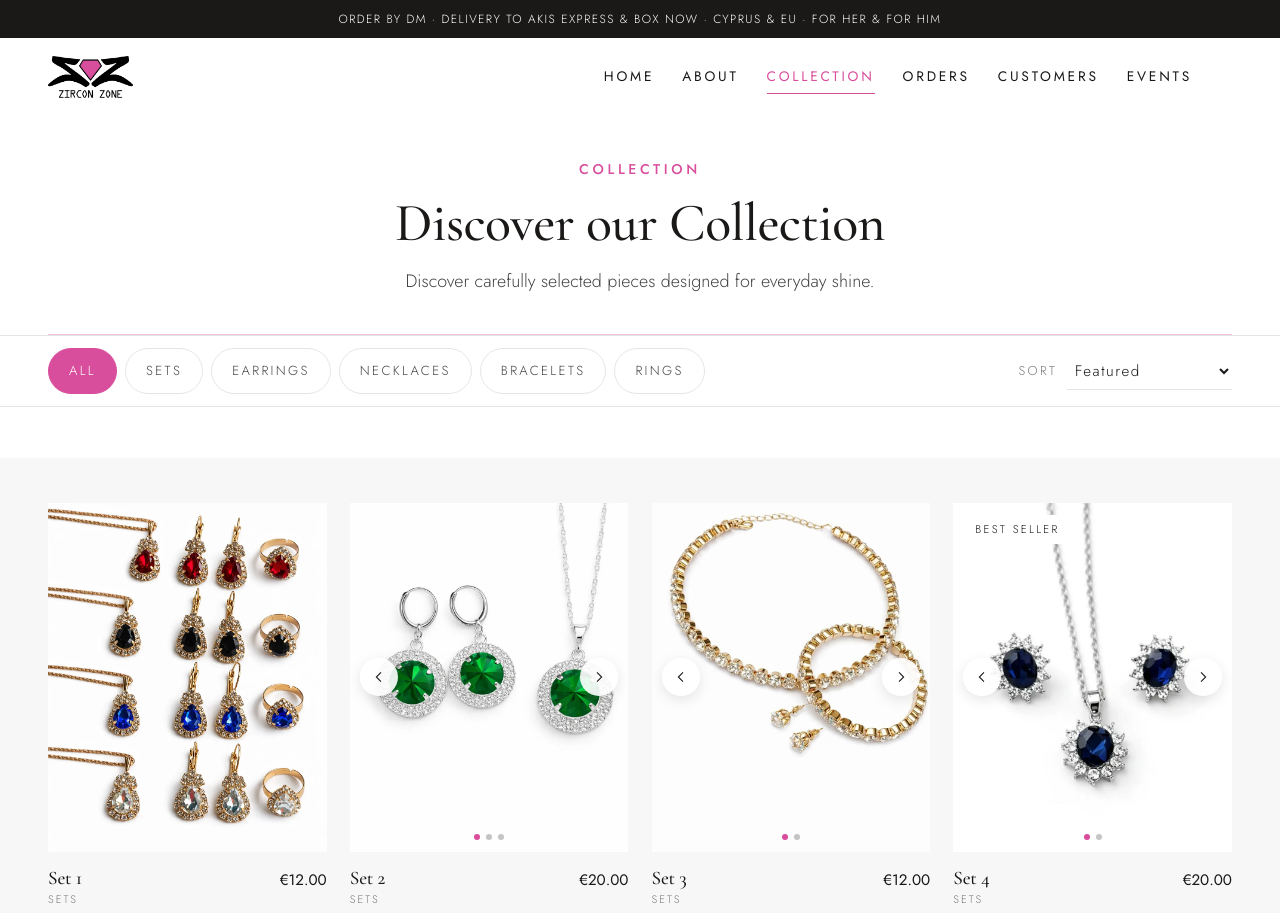
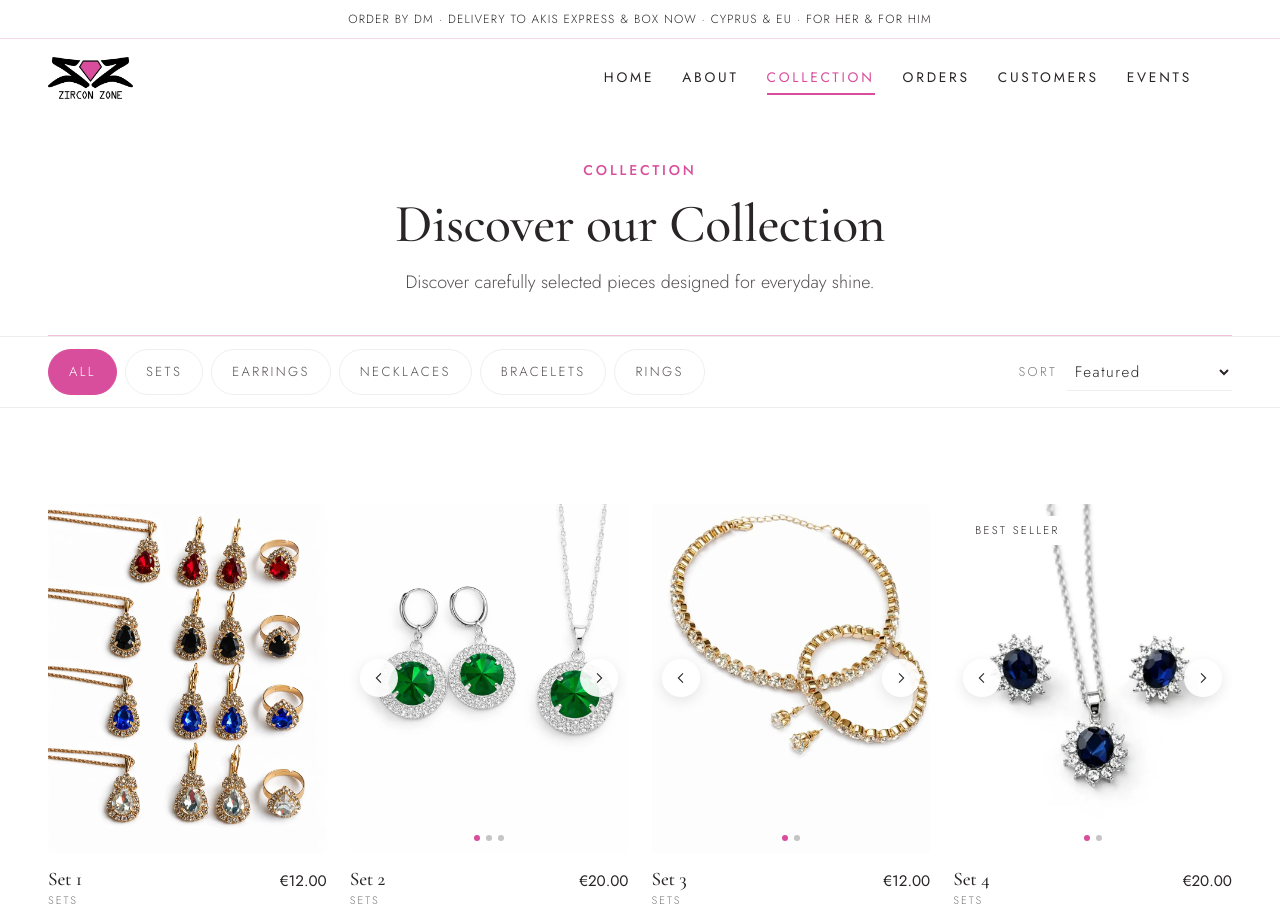
Before and after one commit to ChristianaAndreou/zirconzone, a plain HTML site: page collection.html in a window 1280 px wide. Shown: the top 913 px of the page. Drawn offline with nearby package versions, Linux system fonts and the light colour scheme.

Commit message:
Apply white-first playful brand direction

```diff
--- a/collection.html
+++ b/collection.html
@@ -23,6 +23,7 @@
   <link rel="preconnect" href="https://fonts.gstatic.com" crossorigin>
   <link href="https://fonts.googleapis.com/css2?family=Cormorant+Garamond:ital,wght@0,400;0,500;0,600;1,400;1,500&family=Jost:wght@300;400;500&display=swap" rel="stylesheet">
   <link rel="stylesheet" href="assets/css/style.css?v=92">
+  <link rel="stylesheet" href="assets/css/brand-refinement.css?v=1">
 
   <!-- Google tag (gtag.js) -->
   <script async src="https://www.googletagmanager.com/gtag/js?id=G-80L94WF2SH"></script>
```
